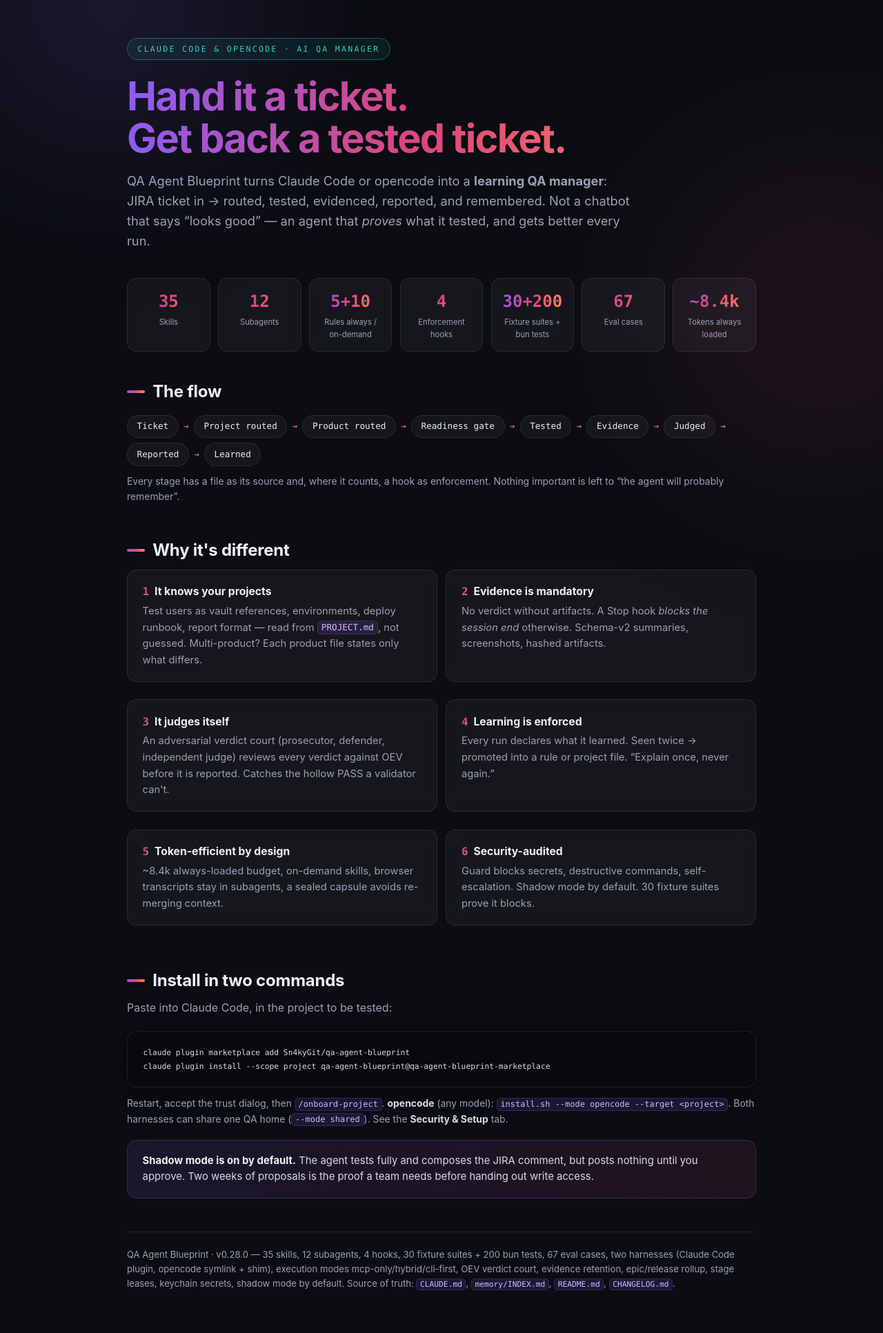
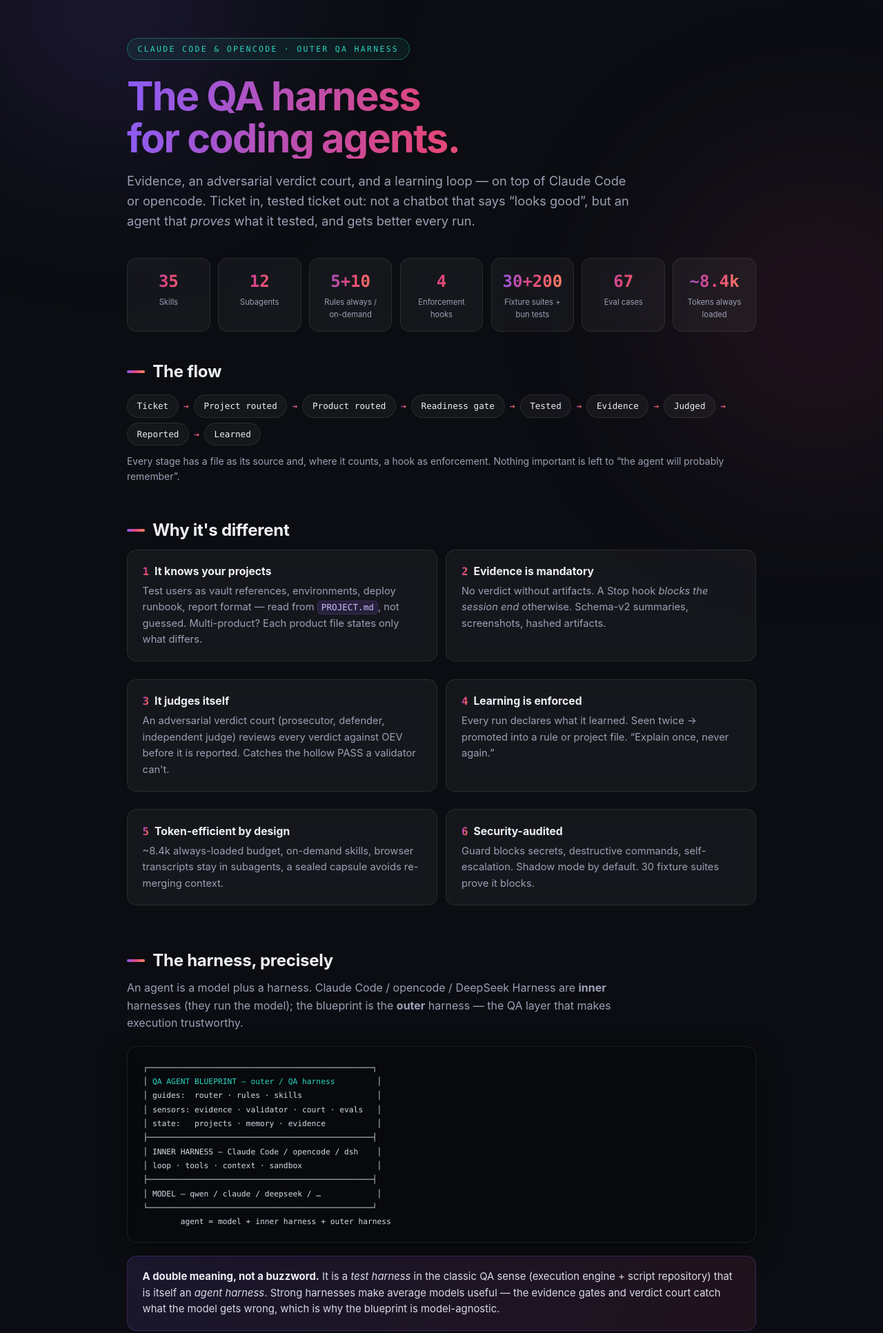
Before and after one commit to Sn4kyGit/qa-agent-blueprint, a plain HTML site: page docs/overview.html in a window 1280 px wide. Shown: the part 94-2027 px from the top of the page at 69% size. Drawn offline with Linux system fonts and the light colour scheme.

Commit message:
docs: position the blueprint as the outer QA harness for coding agents
A headline 'The QA harness for coding agents', B subline (evidence, verdict court,
learning loop on top of Claude Code/opencode), C architecture (inner/outer harness
diagram). Clarifies we are the outer/verification harness, not the execution harness;
the test-harness/agent-harness double meaning; guides/sensors/state anatomy. Applied
to README, overview.html (hero + diagram + how-it-works), architecture.md, AGENTS.md.

```diff
--- a/docs/overview.html
+++ b/docs/overview.html
@@ -140,12 +140,12 @@
 <!-- ============================= OVERVIEW ============================= -->
 <div class="tab-panel active" id="overview" role="tabpanel">
   <header class="hero">
-    <p class="kicker">Claude Code &amp; opencode · AI QA Manager</p>
-    <h1>Hand it a ticket.<br>Get back a tested ticket.</h1>
+    <p class="kicker">Claude Code &amp; opencode · outer QA harness</p>
+    <h1>The QA harness<br>for coding agents.</h1>
     <p class="lede">
-      QA Agent Blueprint turns Claude Code or opencode into a <strong>learning QA manager</strong>:
-      JIRA ticket in → routed, tested, evidenced, reported, and remembered. Not a chatbot that
-      says “looks good” — an agent that <em>proves</em> what it tested, and gets better every run.
+      Evidence, an adversarial verdict court, and a learning loop — on top of Claude Code
+      or opencode. Ticket in, tested ticket out: not a chatbot that says “looks good”, but an
+      agent that <em>proves</em> what it tested, and gets better every run.
     </p>
     <div class="stats">
       <div class="stat"><div class="n">35</div><div class="l">Skills</div></div>
@@ -187,6 +187,26 @@
   </section>
 
   <section>
+    <h2>The harness, precisely</h2>
+    <p class="sub">An agent is a model plus a harness. Claude Code / opencode / DeepSeek Harness are <strong>inner</strong> harnesses (they run the model); the blueprint is the <strong>outer</strong> harness — the QA layer that makes execution trustworthy.</p>
+    <pre><code>┌────────────────────────────────────────────────┐
+│ <span class="g">QA AGENT BLUEPRINT — outer / QA harness</span>         │
+│ guides:  router · rules · skills                │
+│ sensors: evidence · validator · court · evals   │
+│ state:   projects · memory · evidence           │
+├────────────────────────────────────────────────┤
+│ INNER HARNESS — Claude Code / opencode / dsh    │
+│ loop · tools · context · sandbox                │
+├────────────────────────────────────────────────┤
+│ MODEL — qwen / claude / deepseek / …            │
+└────────────────────────────────────────────────┘
+        agent = model + inner harness + outer harness</code></pre>
+    <div class="callout">
+      <strong>A double meaning, not a buzzword.</strong> It is a <em>test harness</em> in the classic QA sense (execution engine + script repository) that is itself an <em>agent harness</em>. Strong harnesses make average models useful — the evidence gates and verdict court catch what the model gets wrong, which is why the blueprint is model-agnostic.
+    </div>
+  </section>
+
+  <section>
     <h2>Install in two commands</h2>
     <p class="sub">Paste into Claude Code, in the project to be tested:</p>
     <pre><code>claude plugin marketplace add Sn4kyGit/qa-agent-blueprint
@@ -214,6 +234,7 @@ claude plugin install --scope project qa-agent-blueprint@qa-agent-blueprint-mark
     <div class="card"><h4><span class="num">3</span>Project &amp; product context</h4><p>Only the active project is read. Multi-product projects add one short product file listing only the deltas.</p><span class="path">projects/&lt;KEY&gt;/ → products/&lt;PRODUCT&gt;/</span></div>
     <div class="card"><h4><span class="num">4</span>Learning system</h4><p>Inbox → topic files → promotion into rules and project files. Knowledge only counts once it arrives there.</p><span class="path">memory/INDEX.md · memory/learnings/</span></div>
     <div class="card"><h4><span class="num">5</span>Evidence</h4><p>Screenshots, logs, traces, a machine-readable summary per run. Never in the model context — and read back by <code>/qa-report</code> and the rollup.</p><span class="path">evidence/&lt;KEY&gt;/&lt;TICKET&gt;/&lt;ts&gt;/</span></div>
+    <div class="callout">In harness terms: layers 1–2 are <strong>guides</strong> (steer before acting), the hooks / validators / verdict court are <strong>sensors</strong> (observe and correct), layers 3–5 are <strong>state</strong> (what persists). The inner harness runs the loop; this outer harness makes it reliable.</div>
   </section>
 
   <section>
```
Also changed, not shown: AGENTS.md (+5 -3 lines), docs/architecture.md (+28 -0 lines), README.md.
